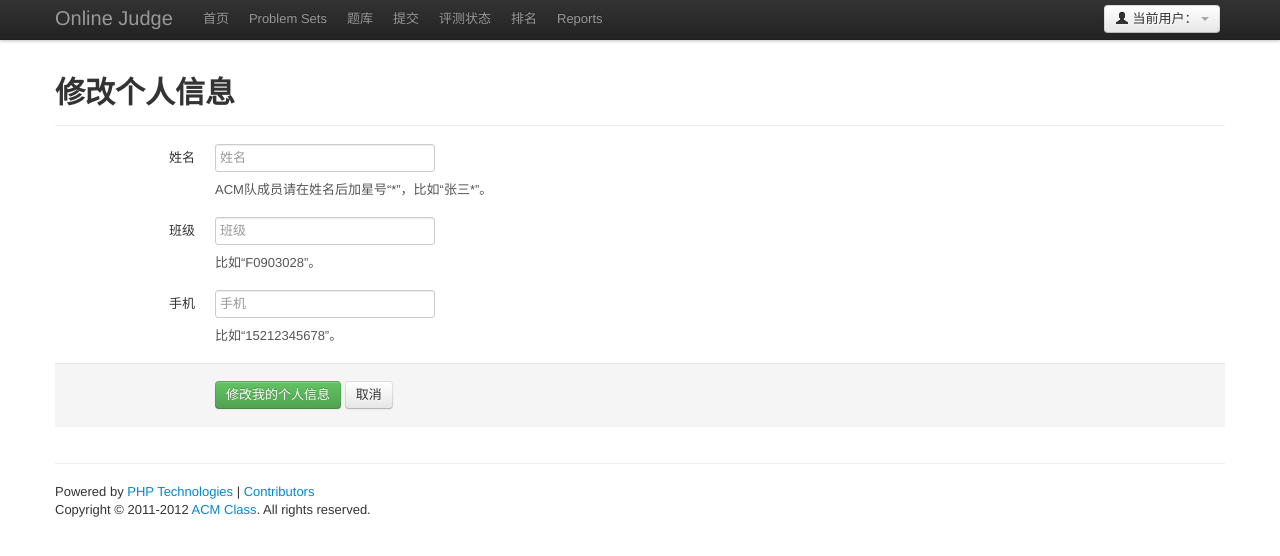
After one commit to xjia1/oj, a PHP site: the page made by app/views/user/change_info.php in a window 1280 px wide. The commit adds this page. Shown: the top 556 px of the page. Run offline with PHP 8.4, Linux system fonts and the light colour scheme; the template is opened without the code that fills it, so the values that code supplies are empty; some libraries are stand-ins or nearby versions.

Commit message:
update info

```diff
--- a/app/views/layout/header.php
+++ b/app/views/layout/header.php
@@ -43,12 +43,13 @@
       <?php if (fAuthorization::checkLoggedIn()): ?>
         <div class="btn-group pull-right">
           <a class="btn dropdown-toggle" data-toggle="dropdown" href="#">
-            <i class="icon-user"></i> <?php echo fAuthorization::getUserToken(); ?>
+            <i class="icon-user"></i> 当前用户：<?php echo fAuthorization::getUserToken(); ?>
             <span class="caret"></span>
           </a>
           <ul class="dropdown-menu">
             <li><a href="<?php echo SITE_BASE; ?>/email/verify">Email：<?php echo User::getVerifiedEmail(); ?></a></li>
             <li class="divider"></li>
+            <li><a href="<?php echo SITE_BASE; ?>/change/info">修改个人信息</a></li>
             <li><a href="<?php echo SITE_BASE; ?>/change/password">修改密码</a></li>
             <li class="divider"></li>
             <li><a href="<?php echo SITE_BASE; ?>/logout">登出</a></li>
--- a/app/views/report/show.php
+++ b/app/views/report/show.php
@@ -1,12 +1,12 @@
 <?php
 $meta_refresh = Variable::getInteger('status-refresh', 30);
-$title = 'Report: ' . $this->report->getTitle();
+$title = $this->report->getTitle();
 $stylesheets = array('tablesorter');
 include(__DIR__ . '/../layout/header.php');
 ?>
 <div class="page-header">
   <h1>
-    Report: <?php echo fHTML::prepare($this->report->getTitle()); ?>
+    <?php echo fHTML::prepare($this->report->getTitle()); ?>
     <small>
       <?php echo $this->report->getStartDatetime(); ?>
       --
@@ -21,7 +21,7 @@ include(__DIR__ . '/../layout/header.php');
   </div>
   <div class="span2">
     <i class="icon-time"></i>
-    Time: <?php echo $this->report->getElapsedRatio(); ?>% elapsed
+    时间：已经过 <?php echo $this->report->getElapsedRatio(); ?>%
   </div>
 </div>
 <table id="userscores" class="tablesorter table table-bordered table-striped">
--- /dev/null
+++ b/app/views/user/change_info.php
@@ -0,0 +1,38 @@
+<?php
+$title = '修改个人信息';
+include(__DIR__ . '/../layout/header.php');
+?>
+<div class="page-header">
+  <h1><?php echo $title; ?></h1>
+</div>
+<form action="<?php echo SITE_BASE; ?>/change/info" method="POST" class="form-horizontal">
+  <fieldset>
+    <div class="control-group">
+      <label class="control-label" for="realname">姓名</label>
+      <div class="controls">
+        <input type="text" class="input-large" id="realname" name="realname" placeholder="姓名" value="<?php echo Profile::fetchRealName(fAuthorization::getUserToken()); ?>">
+        <p class="help-block">ACM队成员请在姓名后加星号“*”，比如“张三*”。</p>
+      </div>
+    </div>
+    <div class="control-group">
+      <label class="control-label" for="class_name">班级</label>
+      <div class="controls">
+        <input type="text" class="input-large" id="class_name" name="class_name" placeholder="班级" value="<?php echo Profile::fetchClassName(fAuthorization::getUserToken()); ?>">
+        <p class="help-block">比如“F0903028”。</p>
+      </div>
+    </div>
+    <div class="control-group">
+      <label class="control-label" for="phone_number">手机</label>
+      <div class="controls">
+        <input type="text" class="input-large" id="phone_number" name="phone_number" placeholder="手机" value="<?php echo Profile::fetchPhoneNumber(fAuthorization::getUserToken()); ?>">
+        <p class="help-block">比如“15212345678”。</p>
+      </div>
+    </div>
+    <div class="form-actions">
+      <button type="submit" class="btn btn-success">修改我的个人信息</button>
+      <a class="btn" href="javascript:history.go(-1);void(0);">取消</a>
+    </div>
+  </fieldset>
+</form>
+<?php
+include(__DIR__ . '/../layout/footer.php');
--- /dev/null
+++ b/doc/for-contests/alter-profile.sql
@@ -0,0 +1,3 @@
+ALTER TABLE profiles
+ADD class_name VARCHAR( 100 ),
+ADD phone_number VARCHAR( 100 );
```
Also changed, not shown: app/controllers/UserController.php (+31 -0 lines), app/models/Profile.php (+34 -12 lines), app/routes.php (+12 -0 lines), app/views/user/change_password.php (+10 -10 lines).
